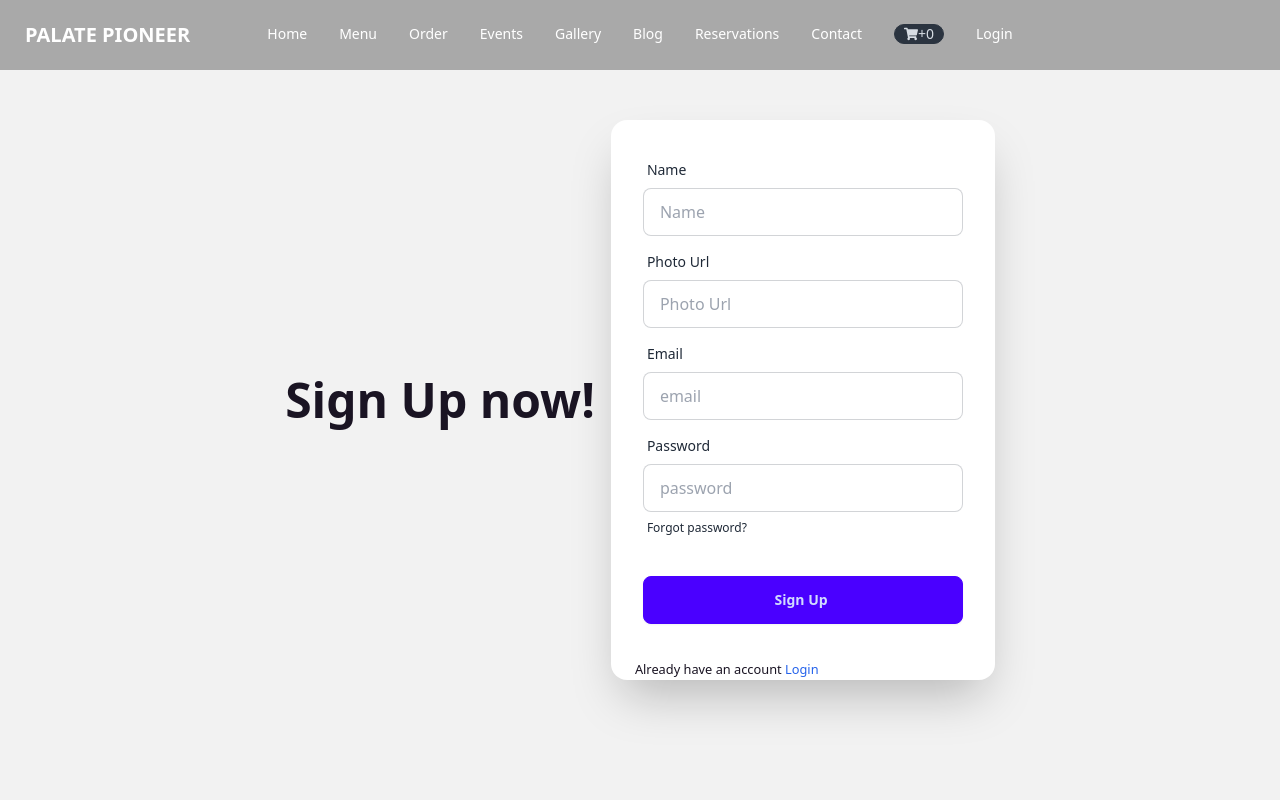
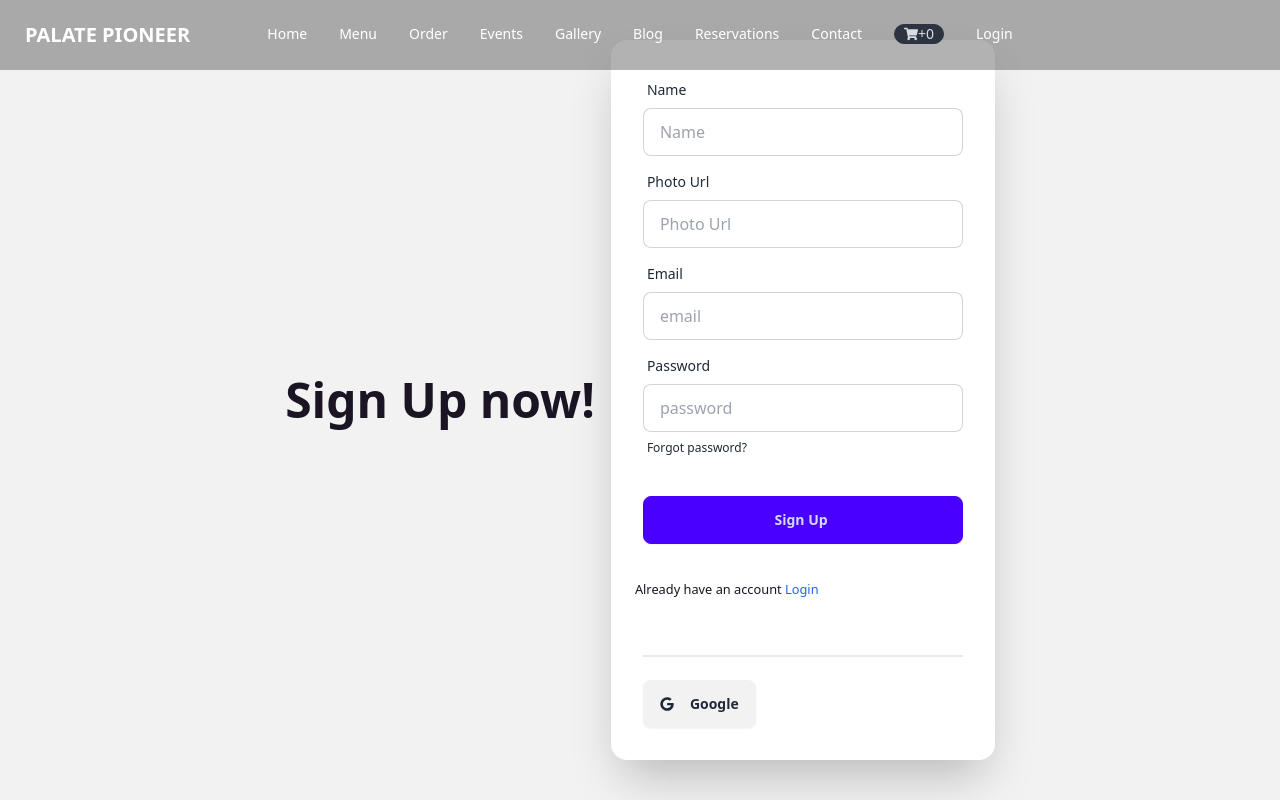
Before and after one commit to afrinchowa/palate-pioneer-restaurent, a React (Vite) app: page /signUp in a window 1280 px wide. Shown: the top 800 px of the page. Built offline with nearby package versions, Linux system fonts and the light colour scheme; no server answers.

Commit message:
google entry for one time db

```diff
--- a/src/Components/SocialLogin/SocialLogin.jsx
+++ b/src/Components/SocialLogin/SocialLogin.jsx
@@ -1,12 +1,26 @@
 import { FaGoogle } from "react-icons/fa6";
 import useAuth from "../../hooks/useAuth";
+import useAxiosPublic from "../../hooks/useAxiosPublic";
+import { useNavigate } from "react-router-dom";
 
 const SocialLogin = () => {
   const { googleSignIn } = useAuth();
+  const axiosPublic = useAxiosPublic();
+const navigate =useNavigate();
+
   const handleGoogleSignIn = () => {
     googleSignIn()
     .then((result) => {
       console.log(result.user);
+      const userInfo ={
+        email:result.user?.email,
+        name:result.user?.displayName
+      }
+      axiosPublic.post('/users', userInfo)
+      .then(res =>{
+        console.log(res.data);
+        navigate('/');
+      })
     });
   };
   return (
--- a/src/LayOut/Dashboard.jsx
+++ b/src/LayOut/Dashboard.jsx
@@ -1,8 +1,14 @@
 import {  FaCalendar, FaHome, FaList, FaPhone, FaRavelry, FaSearch, FaShoppingCart } from "react-icons/fa";
 import { FaShop } from "react-icons/fa6";
 import { NavLink, Outlet } from "react-router-dom";
+import useCart from "../hooks/useCart";
 
 const Dashboard = () => {
+  const [cart] =useCart();
+
+  // todo:get isAdmin value from the database
+  const isAdmin =true;
+
   return (
     <div className="flex">
       {/* side bar */}
@@ -30,9 +36,10 @@ const Dashboard = () => {
           </li>
           <li>
             <NavLink to="/dashboard/carts">
-              <FaShoppingCart></FaShoppingCart>My Cart
+              <FaShoppingCart></FaShoppingCart>My Cart({cart.length})
             </NavLink>
           </li>
+          {/* shared navlinks */}
           <div className="divider divider-neutral"></div>
           <li>
             <NavLink to="/">
--- a/src/Pages/SignUp/SignUp.jsx
+++ b/src/Pages/SignUp/SignUp.jsx
@@ -5,6 +5,7 @@ import { Link, useNavigate } from "react-router-dom";
 import { AuthContext } from "../../Providers/AuthProvider";
 import Swal from "sweetalert2";
 import useAxiosPublic from "../../hooks/useAxiosPublic";
+import SocialLogin from "../../Components/SocialLogin/SocialLogin";
 
 const SignUp = () => {
   const axiosPublic = useAxiosPublic();
@@ -160,7 +161,9 @@ const SignUp = () => {
                   <span className="text-blue-600">Login</span>
                 </Link>
               </small>
+
             </p>
+            <SocialLogin></SocialLogin>
           </div>
         </div>
       </div>
```
